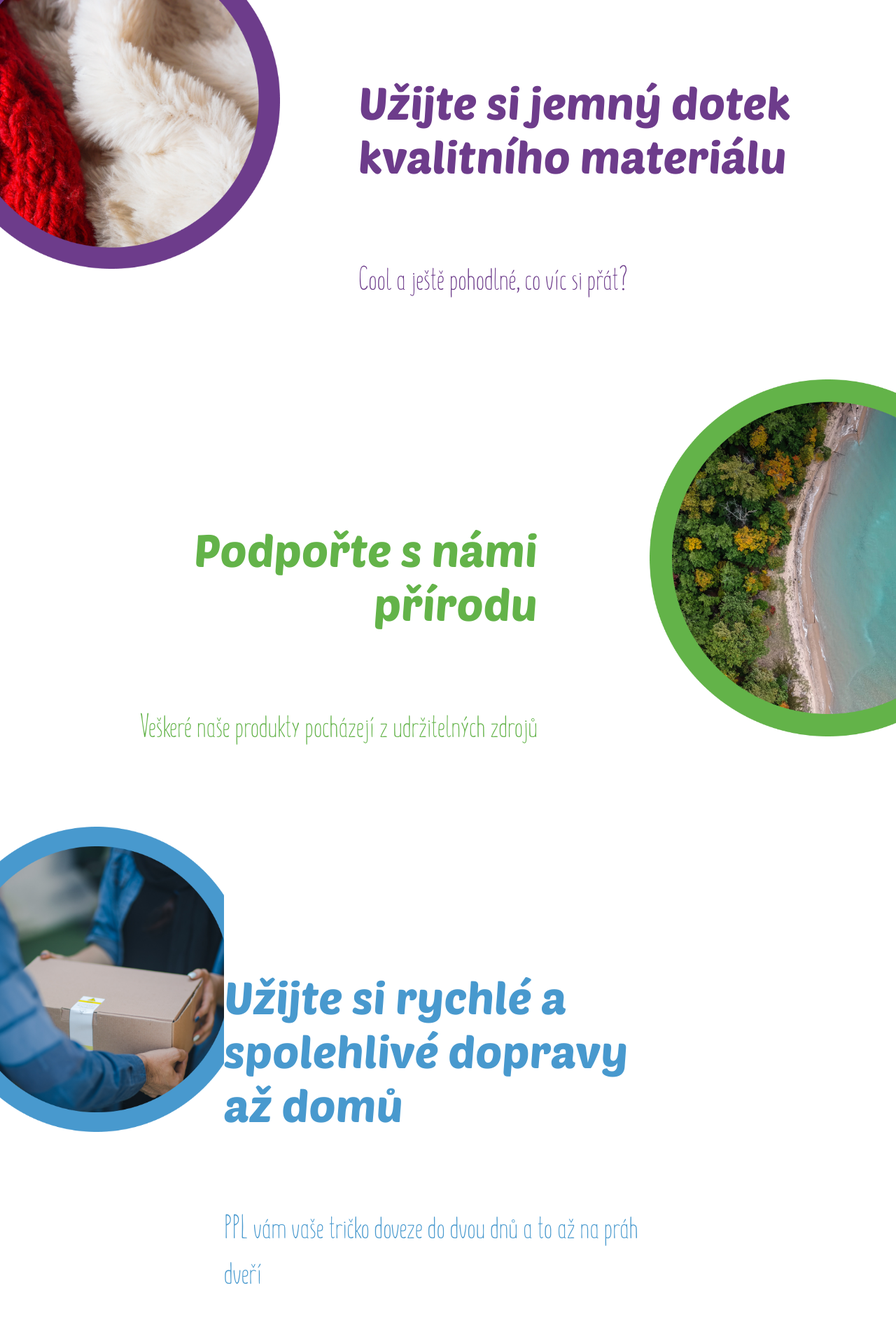
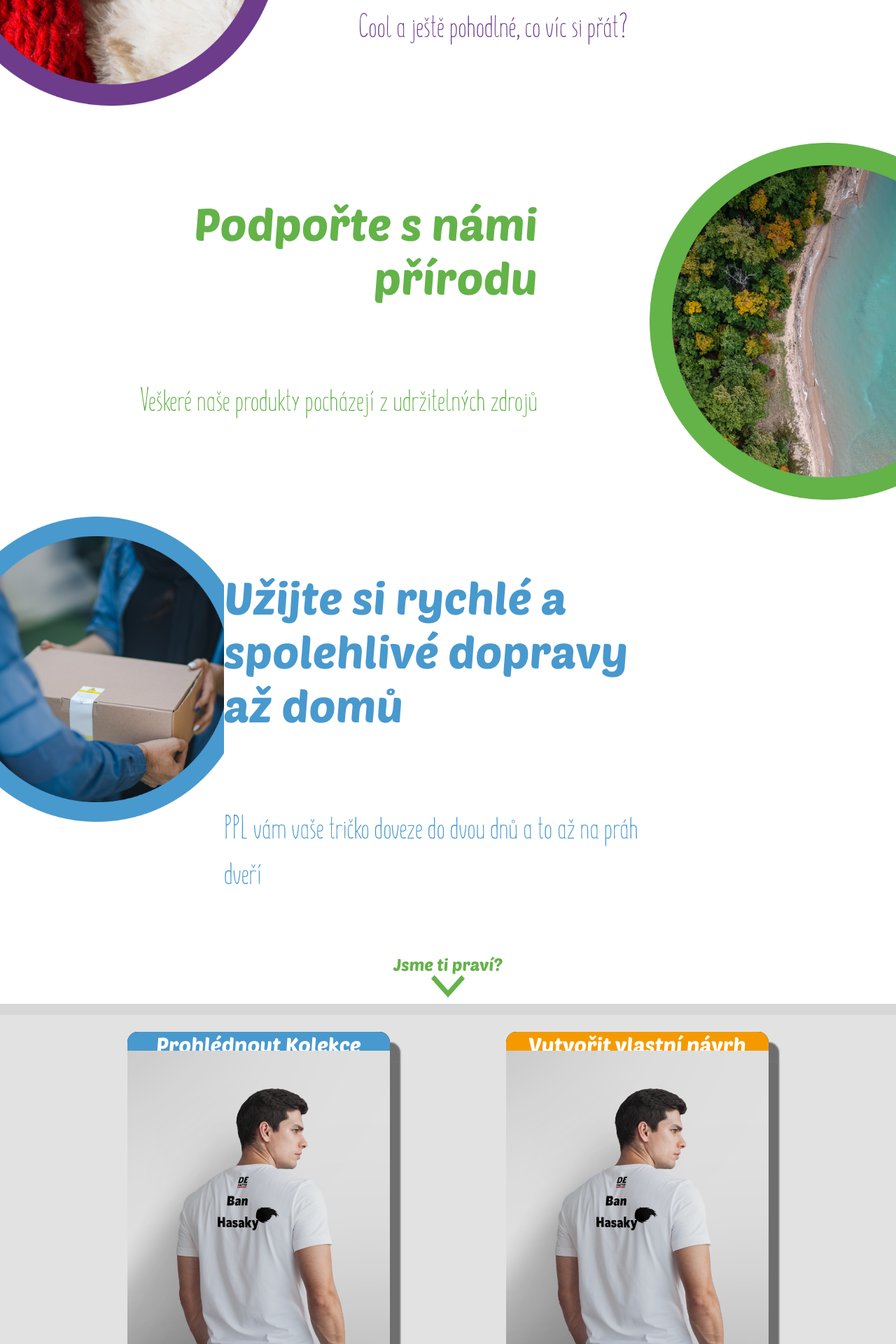
Before and after one commit to Rtizie/refacto-eshop, a Flask app: page / in a window 1280 px wide; the page is wider, and only the part inside the window is pictured. Shown: the part 2760-4680 px from the top of that part at 70% size. Run offline with Flask 2, Linux system fonts and the light colour scheme; style sheets or scripts are compiled from the project's sources.

Commit message:
Přidání fotek, smooth-scrolling

```diff
--- a/app/static/css/base.css
+++ b/app/static/css/base.css
@@ -1,6 +1,18 @@
-@import url("fonts.css");
+@import url("fonts.scss");
+::-webkit-scrollbar-thumb {
+  background-color: #3E90C6;
+  border-radius: 5%;
+  -webkit-border-radius: 5%;
+  -moz-border-radius: 5%;
+  -ms-border-radius: 5%;
+  -o-border-radius: 5%; }
+
+::-webkit-scrollbar {
+  width: 8px; }
+
 body {
   margin: 0;
+  inset: 0;
   text-rendering: optimizeLegibility;
   overflow-x: hidden; }
 
@@ -20,7 +32,7 @@ body {
     font-family: 'PoetsenOne';
     font-size: 4vh; }
     .navbar div a img {
-      width: 2.5vw;
-      height: 2.5vw; }
+      width: 5vh;
+      height: 5vh; }
   .navbar div a:hover {
     color: #FF9B00; }
--- a/app/static/css/index.css
+++ b/app/static/css/index.css
@@ -3,12 +3,12 @@ h1, h2, h3, h4, h5, h6 {
   font-family: "PoetsenOne"; }
 
 * {
+  scroll-behavior: smooth;
   font-family: 'Summer Font';
   color: #000000; }
 
 .landing {
   position: relative;
-  inset: 0;
   z-index: 10;
   display: flex;
   font-family: "PoetsenOne";
@@ -101,7 +101,6 @@ h1, h2, h3, h4, h5, h6 {
       right: 0;
       top: -48vmin; }
       .bubbles .container .info:nth-child(2) .text {
-        padding-top: 16vh;
         width: 50%;
         height: 100%;
         float: left; }
@@ -113,7 +112,6 @@ h1, h2, h3, h4, h5, h6 {
           color: #F49A00;
           font-family: 'Summer Font Light'; }
       .bubbles .container .info:nth-child(3) .text {
-        padding-top: 16vh;
         width: auto;
         height: 100%;
         float: right;
@@ -127,7 +125,6 @@ h1, h2, h3, h4, h5, h6 {
           color: #AB142D;
           font-family: 'Summer Font Light'; }
       .bubbles .container .info:nth-child(4) .text {
-        padding-top: 16vh;
         width: 50%;
         height: 100%;
         float: left; }
@@ -139,7 +136,6 @@ h1, h2, h3, h4, h5, h6 {
           color: #6D3C8B;
           font-family: 'Summer Font Light'; }
       .bubbles .container .info:nth-child(5) .text {
-        padding-top: 16vh;
         width: 50%;
         height: 100%;
         float: right;
@@ -152,7 +148,6 @@ h1, h2, h3, h4, h5, h6 {
           color: #63B349;
           font-family: 'Summer Font Light'; }
       .bubbles .container .info:nth-child(6) .text {
-        padding-top: 16vh;
         width: 50%;
         height: 100%;
         float: left; }
@@ -195,38 +190,48 @@ h1, h2, h3, h4, h5, h6 {
         background-size: 44.5vmin; }
 
 .actions {
-  border-top: 15px solid #D7D7D7;
+  border-top: 16px solid #D7D7D7;
   padding-bottom: 72px;
-  height: auto;
   background-color: #E2E2E2;
   display: flex;
   flex-direction: row;
   justify-content: space-between; }
   .actions .first-action {
+    border: 0px solid black;
     border-radius: 15px;
-    border-top: 15px solid #4899CE;
     background-color: #000000;
     color: #FFFFFF;
-    width: 30%;
-    -webkit-border-radius: 15px;
-    -moz-border-radius: 15px;
-    -ms-border-radius: 15px;
-    -o-border-radius: 15px; }
+    width: 30%; }
+    .actions .first-action div.top-text {
+      background-color: #4899CE;
+      width: 100%;
+      height: 5%;
+      margin-top: 0;
+      padding-top: 0;
+      border-radius: 15px 15px 0 0; }
   .actions .second-action {
     border-radius: 15px;
-    border-top: 15px solid #F49A00;
     background-color: #000000;
-    width: 30%;
-    -webkit-border-radius: 15px;
-    -moz-border-radius: 15px;
-    -ms-border-radius: 15px;
-    -o-border-radius: 15px; }
+    width: 30%; }
+    .actions .second-action div.top-text {
+      background-color: #F49A00;
+      width: 100%;
+      height: 5%;
+      margin-top: 0;
+      padding-top: 0;
+      border-radius: 15px 15px 0 0; }
+  .actions .action-main {
+    margin: 0; }
+  .actions .action-main img {
+    width: 100%;
+    height: 100%;
+    margin: 0;
+    padding: 0; }
   .actions div {
     margin-top: 24px;
     box-shadow: 15px 15px 2px rgba(0, 0, 0, 0.3); }
     .actions div h2 {
-      padding-top: 28vh;
-      padding-bottom: 28vh;
+      margin: 0;
       color: #FFFFFF;
       text-align: center; }
 
--- a/app/static/scss/base.scss
+++ b/app/static/scss/base.scss
@@ -1,7 +1,20 @@
-@import url('fonts.css');
+@import url('fonts.scss');
+
+::-webkit-scrollbar-thumb{
+    background-color: #3E90C6;
+    border-radius: 5%;
+    -webkit-border-radius: 5%;
+    -moz-border-radius: 5%;
+    -ms-border-radius: 5%;
+    -o-border-radius: 5%;
+}
+::-webkit-scrollbar {
+    width: 8px;
+}
 
 body{
 	margin: 0;
+    inset: 0;
     text-rendering: optimizeLegibility;
     overflow-x: hidden;
 }
@@ -23,8 +36,8 @@ body{
             font-family: 'PoetsenOne';
             font-size: 4vh;
             img{
-                width: 2.5vw;
-                height: 2.5vw;
+                width: 5vh;
+                height: 5vh;
             }
         }
         a:hover{
--- a/app/static/scss/index.scss
+++ b/app/static/scss/index.scss
@@ -8,6 +8,7 @@ h1, h2, h3, h4, h5,h6{
 }
 
 *{
+    scroll-behavior: smooth;
     //border: 1px red solid;
     font-family: 'Summer Font';
     color:$colorText;
@@ -15,7 +16,6 @@ h1, h2, h3, h4, h5,h6{
 
 .landing{
     position: relative;
-    inset:0;
     z-index: 10;
     display: flex;
     font-family: $headerFont;
@@ -127,7 +127,6 @@ h1, h2, h3, h4, h5,h6{
             top: -48vmin;
             &:nth-child(2){
                 .text{
-                    padding-top: 16vh;
                     width: 50%;
                     height: 100%;
                     float: left;
@@ -144,7 +143,6 @@ h1, h2, h3, h4, h5,h6{
             }
             &:nth-child(3){
                 .text{
-                    padding-top: 16vh;
                     width: auto;
                     height: 100%;
                     float: right;
@@ -163,7 +161,6 @@ h1, h2, h3, h4, h5,h6{
             }
             &:nth-child(4){
                 .text{
-                    padding-top: 16vh;
                     width: 50%;
                     height: 100%;
                     float: left;
@@ -180,7 +177,6 @@ h1, h2, h3, h4, h5,h6{
             }
             &:nth-child(5){
                 .text{
-                    padding-top: 16vh;
                     width: 50%;
                     height: 100%;
                     float: right;
@@ -198,7 +194,6 @@ h1, h2, h3, h4, h5,h6{
             }
             &:nth-child(6){
                 .text{
-                    padding-top: 16vh;
                     width: 50%;
                     height: 100%;
                     float: left;
@@ -265,40 +260,59 @@ h1, h2, h3, h4, h5,h6{
 }
 
 .actions{
-    border-top: 15px solid #D7D7D7;
+    border-top: 16px solid #D7D7D7;
     padding-bottom: 72px;
-    height: auto;
     background-color: #E2E2E2;
     display: flex;
     flex-direction: row;
     justify-content: space-between;
     .first-action{
-        border-radius: 15px;
-        border-top: 15px solid #4899CE;
+        border: 0px solid black;
+        border-radius:15px;
         background-color: #000000;
         color: #FFFFFF;
         width: 30%;
-        -webkit-border-radius: 15px;
-        -moz-border-radius: 15px;
-        -ms-border-radius: 15px;
-        -o-border-radius: 15px;
-}
+
+        div.top-text
+        {
+            background-color: #4899CE;
+            width: 100%;
+            height: 5%;
+            margin-top: 0;
+            padding-top: 0;
+            border-radius: 15px 15px 0 0 ;
+        }
+    }
     .second-action{
         border-radius: 15px;
-        border-top: 15px solid #F49A00;
         background-color: #000000;
         width: 30%;
-        -webkit-border-radius: 15px;
-        -moz-border-radius: 15px;
-        -ms-border-radius: 15px;
-        -o-border-radius: 15px;
-}
+
+        div.top-text{
+            background-color: #F49A00;
+            width: 100%;
+            height: 5%;
+            margin-top: 0;
+            padding-top: 0;
+            border-radius: 15px 15px 0 0;
+
+        }
+    }
+    .action-main{
+        margin: 0;
+    }
+    .action-main img{
+        width: 100%;
+        height: 100%;
+        margin: 0;
+        padding: 0;
+    }
+
     div{
         margin-top: 24px;
         box-shadow: 15px 15px 2px  rgba(0, 0, 0, 0.30);
         h2{
-            padding-top: 28vh;
-            padding-bottom: 28vh;
+            margin: 0;
             color: #FFFFFF;
             text-align: center;
         }
--- a/app/templates/index.html
+++ b/app/templates/index.html
@@ -15,14 +15,14 @@
                 <h3>Tady ho seženete</h3>
             </div>
         </div>
-        <img class="w3-display-bottommiddle arrow" src="{{ url_for('static', filename='images/arrow.png') }}">
+        <a href="#first-bubble"><img class="w3-display-bottommiddle arrow" src="{{ url_for('static', filename='images/arrow.png') }}"></a>
     </div>
     <div class="bubbles w3-container">
         <div class="container">
-            <div class="info" >
+            <div class="info">
                 <div class="bubble" style=" float: right;"></div>
             </div>
-            <div class="info">
+            <div class="info" id="first-bubble">
                     <div class="bubble"></div>
                     <div class="text">
                         <h1>Jsme experti na osobitá trička</h1>
@@ -33,7 +33,7 @@
                 <div class="bubble"  style="float: right;"></div>
                 <div class="text" style="float: right;text-align: right;">
                     <h1>Připravte si u nás vlastní potisk</h1>
-                    <p>A bude zábava!   </p>
+                    <p>A bude zábava!</p>
                 </div>
             </div>
             <div class="info">
@@ -46,7 +46,7 @@
             <div class="info">
                 <div class="bubble"  style="float: right;"></div>
                 <div class="text" style="float: right;text-align: right;">
-                    <h1 >Podpořte s námi přírodu</h1>
+                    <h1>Podpořte s námi přírodu</h1>
                     <p>Veškeré naše produkty pocházejí z udržitelných zdrojů</p>
                 </div>
             </div>
@@ -68,10 +68,20 @@
     </div>
     <div class="actions w3-container">
         <div class="first-action">
-            <h2>Prohlédnout Kolekce</h2>
+            <div class="top-text">
+                <h2>Prohlédnout Kolekce</h2>
+            </div>
+            <div class="action-main">
+                <img src="{{ url_for('static', filename='images/first-action.png') }}">
+            </div>
         </div>
         <div class="second-action">
-            <h2>Vytvořit vlastní návrh</h2>
+            <div class="top-text">
+                <h2>Vytvořit vlastní návrh</h2>
+            </div>
+            <div class="action-main">
+                <img src="{{ url_for('static', filename='images/first-action.png') }}">
+            </div>
         </div>
     </div>
     <footer class="w3-container">
```
Also changed, not shown: app/static/images/first-action.png (added).
